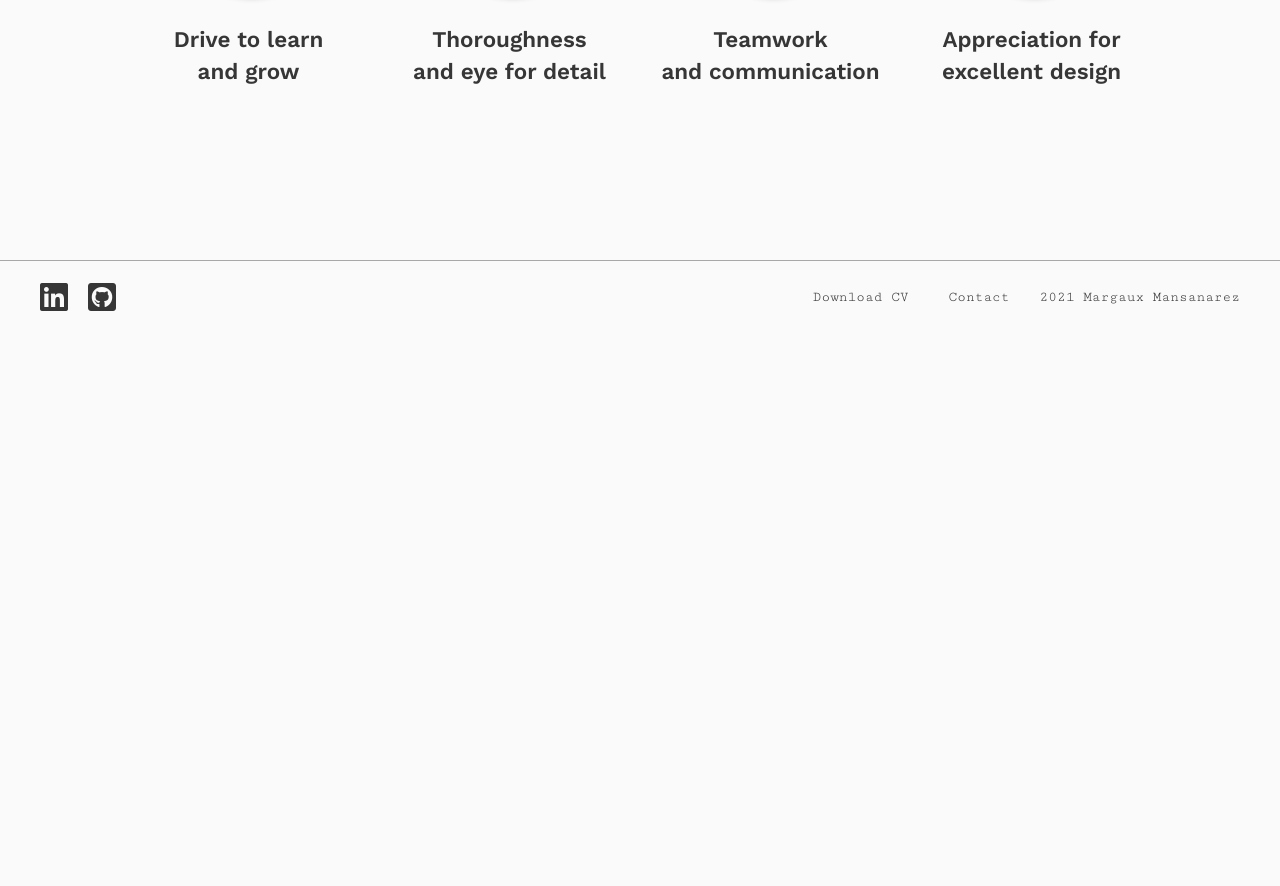
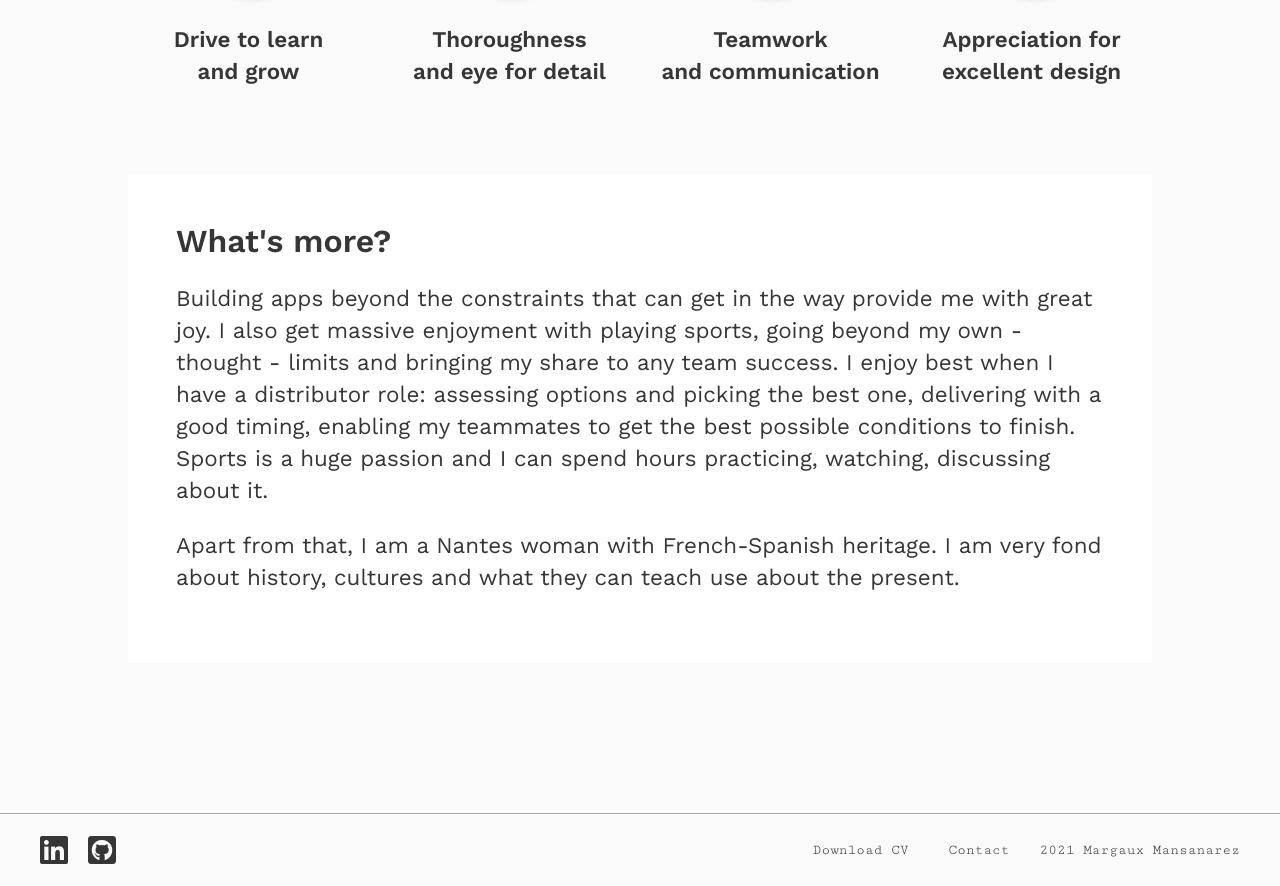
Before and after one commit to margaux-m/portfolio, a PHP site: page /pages/about.html in a window 1280 px wide. Shown: the part 1919-2805 px from the top of the page. Before the commit the page ends 2230 px from the top, so only its background shows below. Run offline with PHP 8.4, Linux system fonts and the light colour scheme; some libraries are stand-ins or nearby versions.

Commit message:
About: added extra info container

```diff
--- a/assets/css/components/container.css
+++ b/assets/css/components/container.css
@@ -9,3 +9,14 @@
   display: grid;
   grid-template-columns: repeat(4, 1fr);
 }
+
+.info-container {
+  background-color: #FFFFFF;
+  padding: 3rem;
+  margin-top: 4rem;
+}
+
+.info-container > h2 {
+  margin-top: 0;
+  margin-bottom: 1rem;
+}
--- a/pages/about.html
+++ b/pages/about.html
@@ -86,6 +86,20 @@
         <p>Appreciation for excellent design</p>
       </div>
     </div>
+    <div class="info-container">
+      <h2 class="h2-subtitle">What's more?</h2>
+      <p>
+        Building apps beyond the constraints that can get in the way provide me with great joy.
+        I also get massive enjoyment with playing sports, going beyond my own - thought - limits
+        and bringing my share to any team success. I enjoy best when I have a distributor role:
+        assessing options and picking the best one, delivering with a good timing, enabling my
+        teammates to get the best possible conditions to finish. Sports is a huge passion and I can
+        spend hours practicing, watching, discussing about it.</p>
+      <p>
+        Apart from that, I am a Nantes woman with French-Spanish heritage. I am very fond about history,
+      cultures and what they can teach use about the present.
+      </p>
+    </div>
   </div>
   <!-- Footer -->
   <footer>
```
Also changed, not shown: 1 other file.
